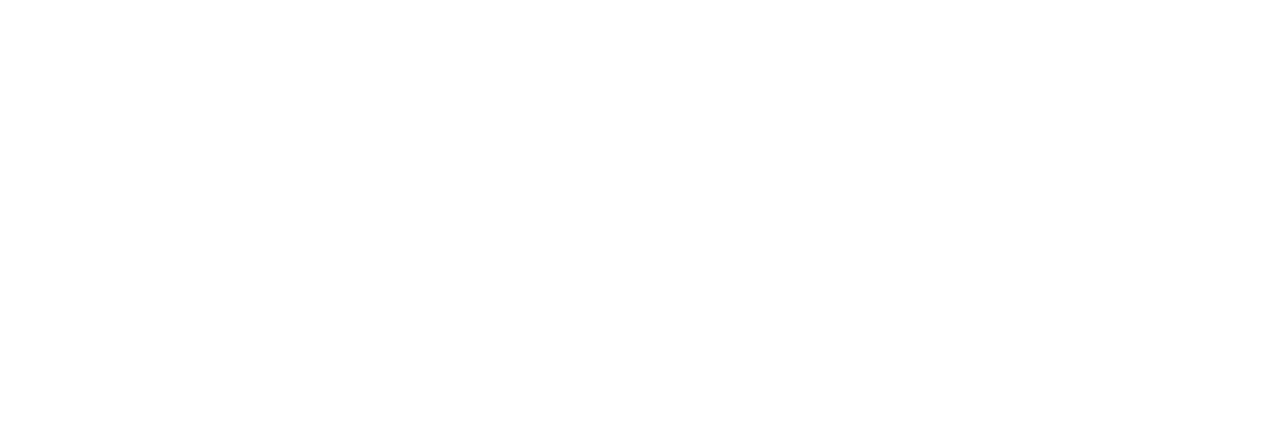
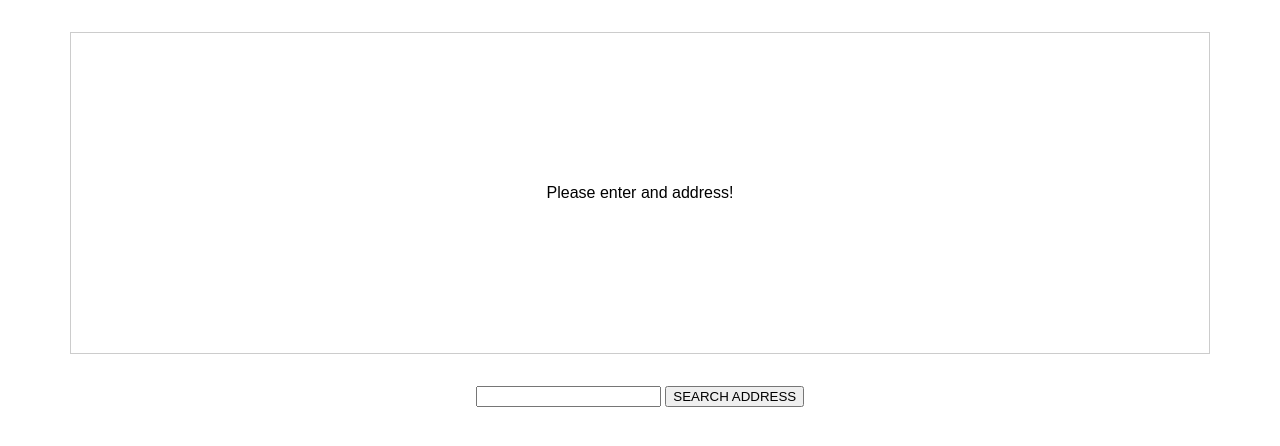
Before and after one commit to jerzy-jarczynski/ut_select_and_share_place_app, a website built with webpack: page index.html in a window 1280 px wide. Built offline with nearby package versions, Linux system fonts and the light colour scheme.

Commit message:
Complete 169. Project Setup

```diff
--- /dev/null
+++ b/app.css
@@ -0,0 +1,19 @@
+html {
+  font-family: sans-serif;
+}
+
+#map {
+  width: 90%;
+  height: 20rem;
+  border: 1px solid #ccc;
+  margin: 2rem auto;
+  display: flex;
+  justify-content: center;
+  align-items: center;
+  text-align: center;
+}
+
+form {
+  text-align: center;
+  margin: 2rem auto;
+}
--- a/index.html
+++ b/index.html
@@ -6,7 +6,15 @@
   <meta http-equiv="X-UA-Compatible" content="ie=edge">
   <title>Understanding TypeScript</title>
   <script src="dist/bundle.js" defer></script>
+  <link rel="stylesheet" href="app.css">
 </head>
 <body>
+  <div id="map">
+    <p>Please enter and address!</p>
+  </div>
+  <form>
+    <input type="text" id="address">
+    <button type="submit">SEARCH ADDRESS</button>
+  </form>
 </body>
 </html>
```
